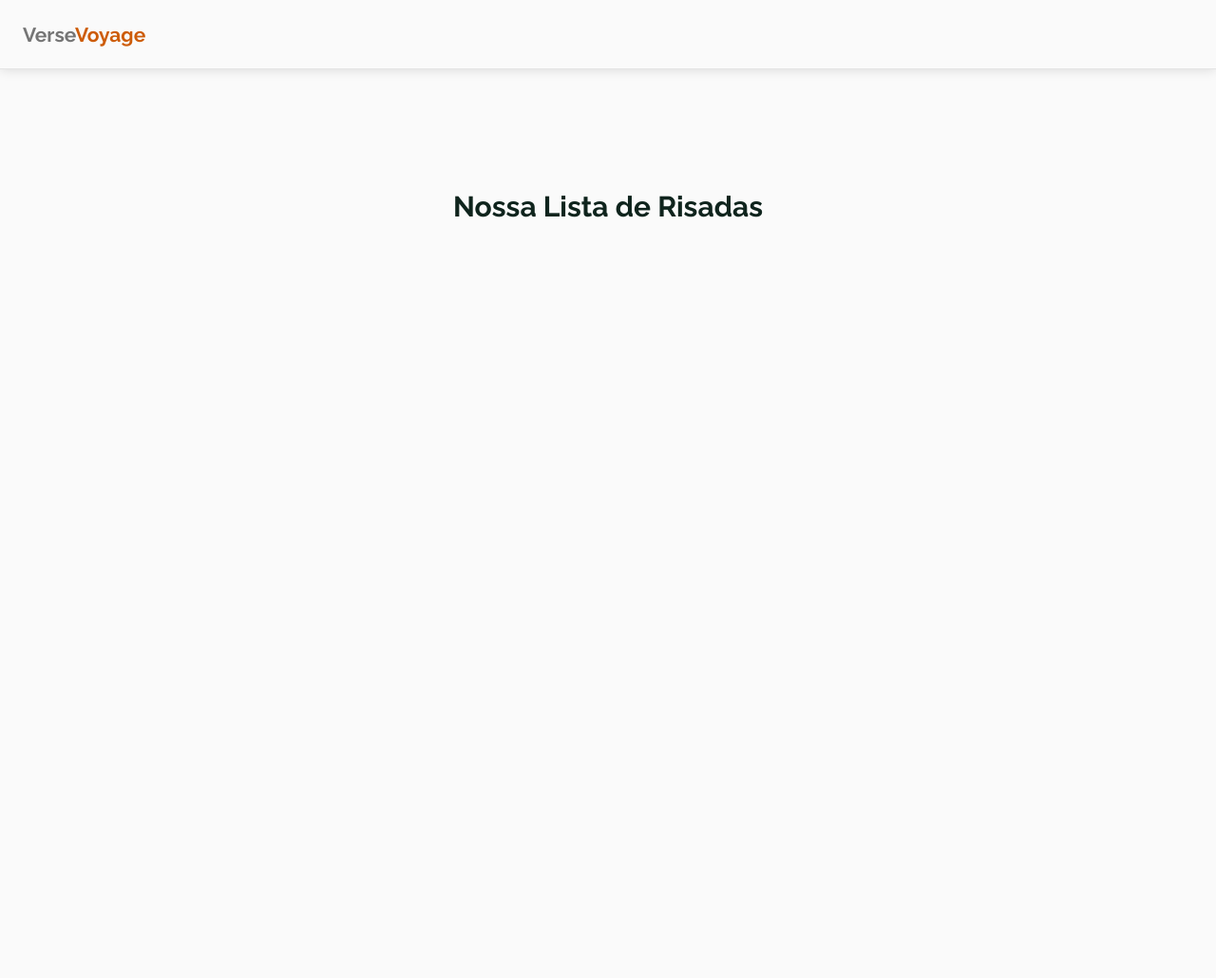
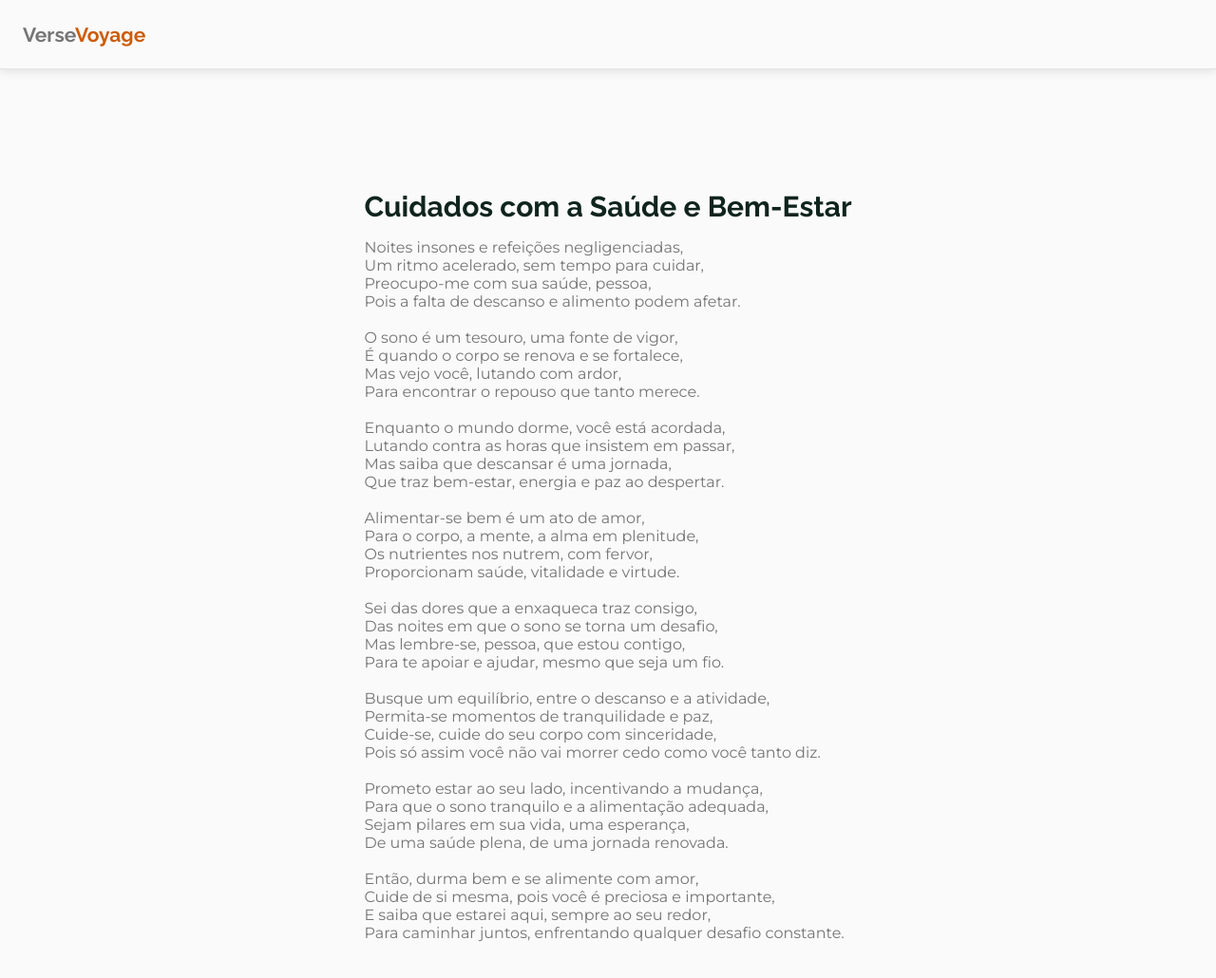
Before and after one commit to Adalberto15F/VerseVoyage, a plain HTML site: page poem/poem_12/index.html in a window 1280 px wide. Shown: the whole page at 95% size. Before the commit the page ends 800 px from the top, so only its background shows below. Drawn offline with Linux system fonts and the light colour scheme; files that its build step writes are made by us from their sources.

Commit message:
adicionando o peoma 12

```diff
--- a/poem/poem_12/index.html
+++ b/poem/poem_12/index.html
@@ -38,7 +38,46 @@
         <section class="section" id="poem">
             <div class="container grid">
                 <div class="text">
-                    <h2 class="title">Nossa Lista de Risadas</h2>
+                    <h2 class="title">Cuidados com a Saúde e Bem-Estar</h2>
+                    <p>Noites insones e refeições negligenciadas,</p>
+                    <p>Um ritmo acelerado, sem tempo para cuidar,</p>
+                    <p>Preocupo-me com sua saúde, pessoa,</p>
+                    <p>Pois a falta de descanso e alimento podem afetar.</p>
+                    <br>
+                    <p>O sono é um tesouro, uma fonte de vigor,</p>
+                    <p>É quando o corpo se renova e se fortalece,</p>
+                    <p>Mas vejo você, lutando com ardor,</p>
+                    <p>Para encontrar o repouso que tanto merece.</p>
+                    <br>
+                    <p>Enquanto o mundo dorme, você está acordada,</p>
+                    <p>Lutando contra as horas que insistem em passar,</p>
+                    <p>Mas saiba que descansar é uma jornada,</p>
+                    <p>Que traz bem-estar, energia e paz ao despertar.</p>
+                    <br>
+                    <p>Alimentar-se bem é um ato de amor,</p>
+                    <p>Para o corpo, a mente, a alma em plenitude,</p>
+                    <p>Os nutrientes nos nutrem, com fervor,</p>
+                    <p>Proporcionam saúde, vitalidade e virtude.</p>
+                    <br>
+                    <p>Sei das dores que a enxaqueca traz consigo,</p>
+                    <p>Das noites em que o sono se torna um desafio,</p>
+                    <p>Mas lembre-se, pessoa, que estou contigo,</p>
+                    <p>Para te apoiar e ajudar, mesmo que seja um fio.</p>
+                    <br>
+                    <p>Busque um equilíbrio, entre o descanso e a atividade,</p>
+                    <p>Permita-se momentos de tranquilidade e paz,</p>
+                    <p>Cuide-se, cuide do seu corpo com sinceridade,</p>
+                    <p>Pois só assim você não vai morrer cedo como você tanto diz.</p>
+                    <br>
+                    <p>Prometo estar ao seu lado, incentivando a mudança,</p>
+                    <p>Para que o sono tranquilo e a alimentação adequada,</p>
+                    <p>Sejam pilares em sua vida, uma esperança,</p>
+                    <p>De uma saúde plena, de uma jornada renovada.</p>
+                    <br>
+                    <p>Então, durma bem e se alimente com amor,</p>
+                    <p>Cuide de si mesma, pois você é preciosa e importante,</p>
+                    <p>E saiba que estarei aqui, sempre ao seu redor,</p>
+                    <p>Para caminhar juntos, enfrentando qualquer desafio constante.</p>
 
                 </div>
             </div>
```
Also changed, not shown: index.html (+7 -1 lines).
